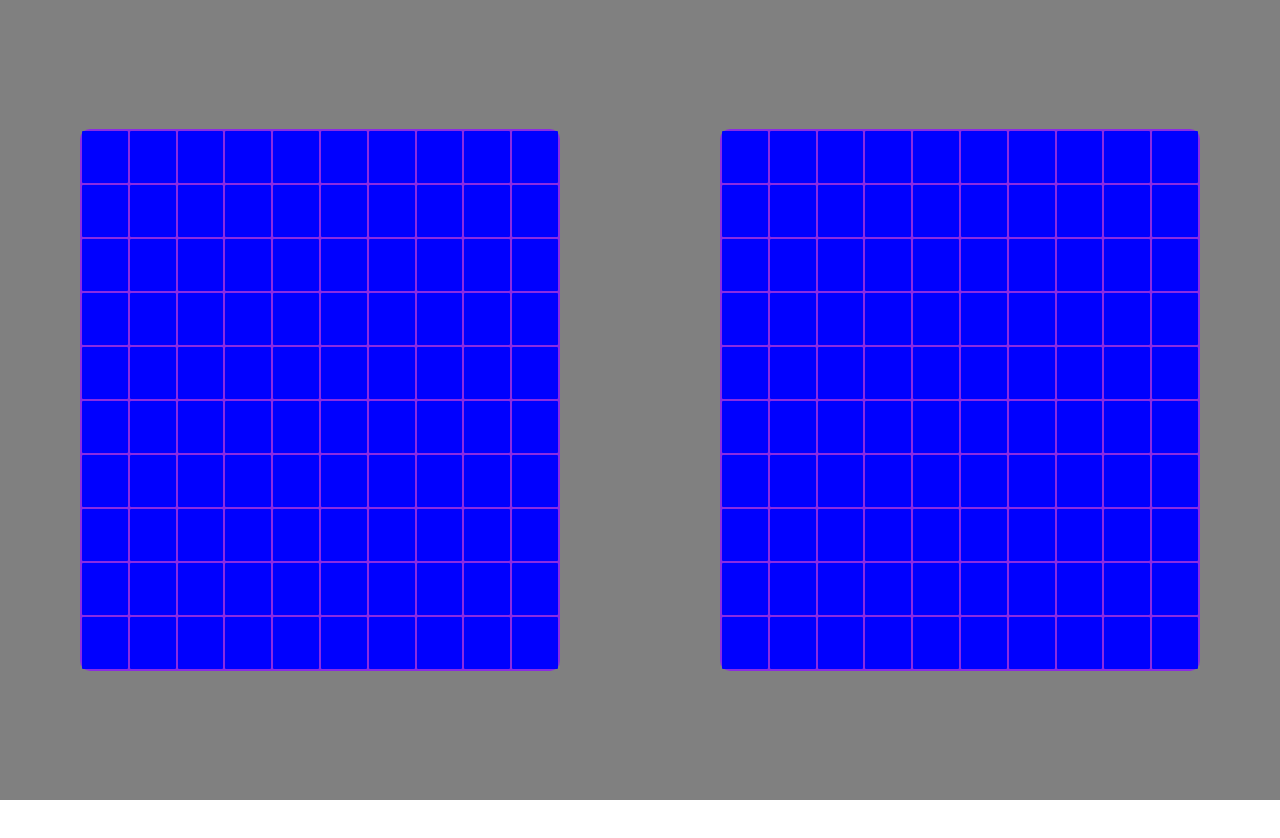
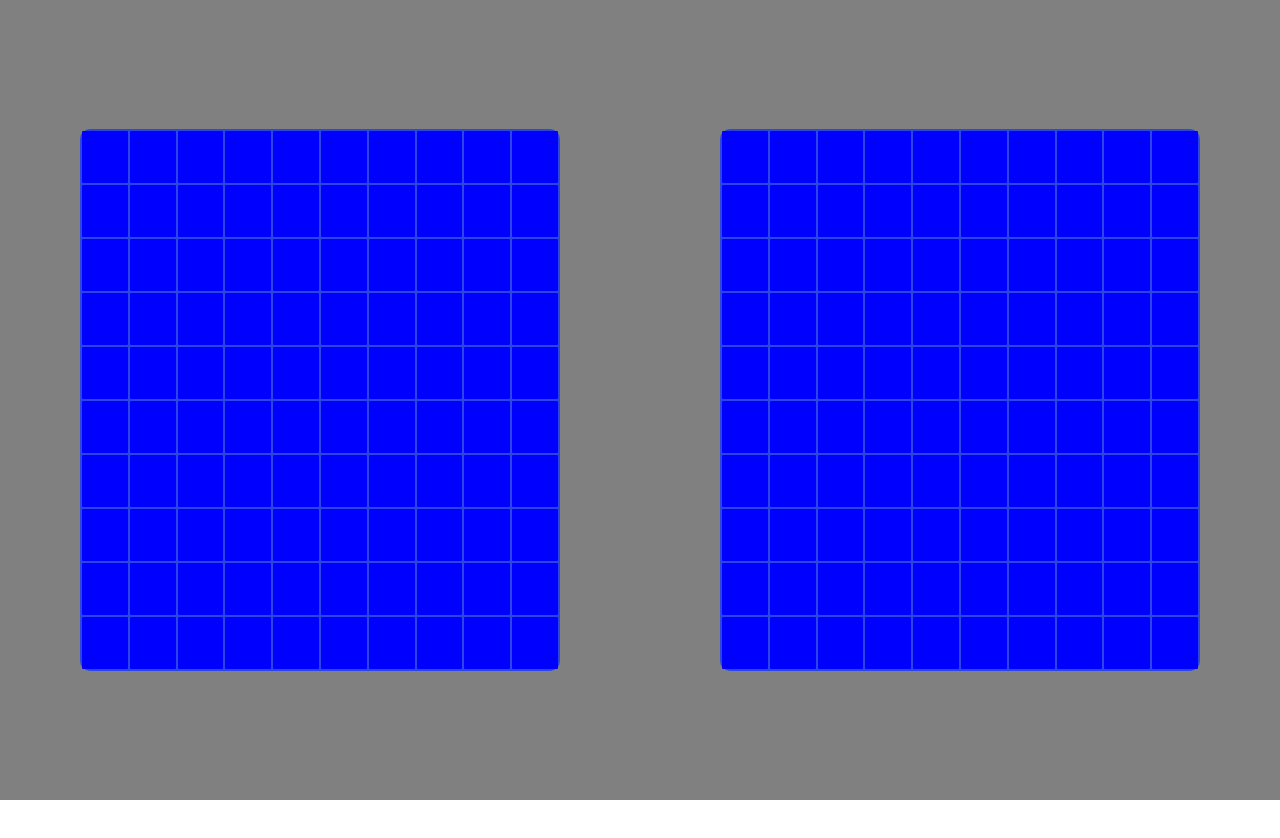
Before and after one commit to ruchaj/infectedbattleships, a React (Create React App) app in the folder battleship/: page / in a window 1280 px wide. Shown: the top 838 px of the page. Built offline with nearby package versions, Linux system fonts and the light colour scheme.

Commit message:
Add existing file

```diff
--- a/battleship/src/Board.css
+++ b/battleship/src/Board.css
@@ -2,7 +2,7 @@
     margin: 0 auto;
     border-radius: 10px;
     /* box-shadow: 10px 10px 0 red; */
-    background-color: blueviolet;
+    background-color: rgb(43, 70, 226);
 }
 .Board-margins {
     margin: 20rem 5rem;
```
